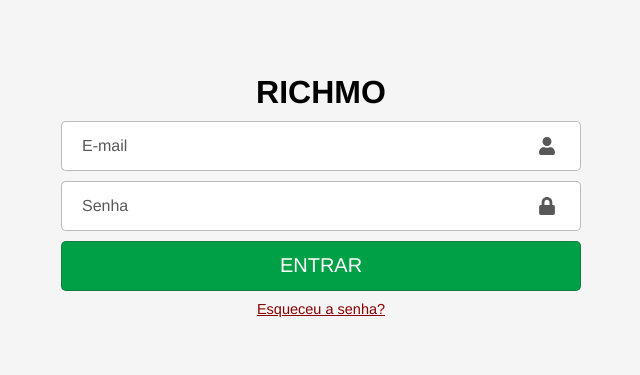
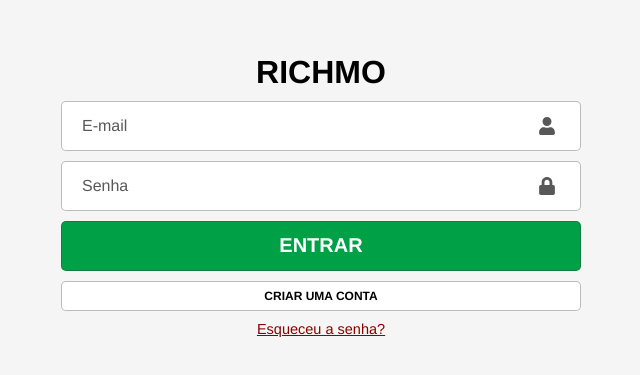
Before and after one commit to brunojohannb/Agendoo, a React (Vite) app: page / in a window 1280 px wide. Shown: the part 205-580 px from the top of the page, without its empty margins (319-959 px from the left). Built offline with nearby package versions, Linux system fonts and the light colour scheme.

Commit message:
Login Adjustments

```diff
--- a/src/Components/Login/Login.css
+++ b/src/Components/Login/Login.css
@@ -49,19 +49,37 @@
     color: #333333d1;
 }
 
-.container button {
+.container .btnEntrar {
     width: 100%;
     height: 50px;
     color: #ffffff;
     font-size: 20px;
+    font-weight: bold;
     background-color: #00a146;
     border-radius: 5px;
     border: 1px solid #33333355;
     cursor: pointer;
 }
 
-.container button:hover {
+.container .btnEntrar:hover {
     background-color: #007436;
+}
+
+.container .btnCriar {
+    width: 100%;
+    height: 30px;
+    color: #000000;
+    font-size: 12px;
+    font-weight: bold;
+    background-color: #ffffff;
+    border-radius: 5px;
+    border: 1px solid #33333355;
+    cursor: pointer;
+    margin-top: 10px;
+}
+
+.container .btnCriar:hover {
+    background-color: #e2e2e2;
 }
 
 .resetPassword {
--- a/src/Components/Login/Login.jsx
+++ b/src/Components/Login/Login.jsx
@@ -31,7 +31,8 @@ const Login = () => {
             onChange={ (e) => setPassword(e.target.value) }/>
             <FaLock className="icon"/>
           </div>
-          <button>ENTRAR</button>
+          <button className="btnEntrar">ENTRAR</button>
+          <button className="btnCriar">CRIAR UMA CONTA</button>
           <div className="resetPassword">
             <a href="#">Esqueceu a senha?</a>
           </div>
```
